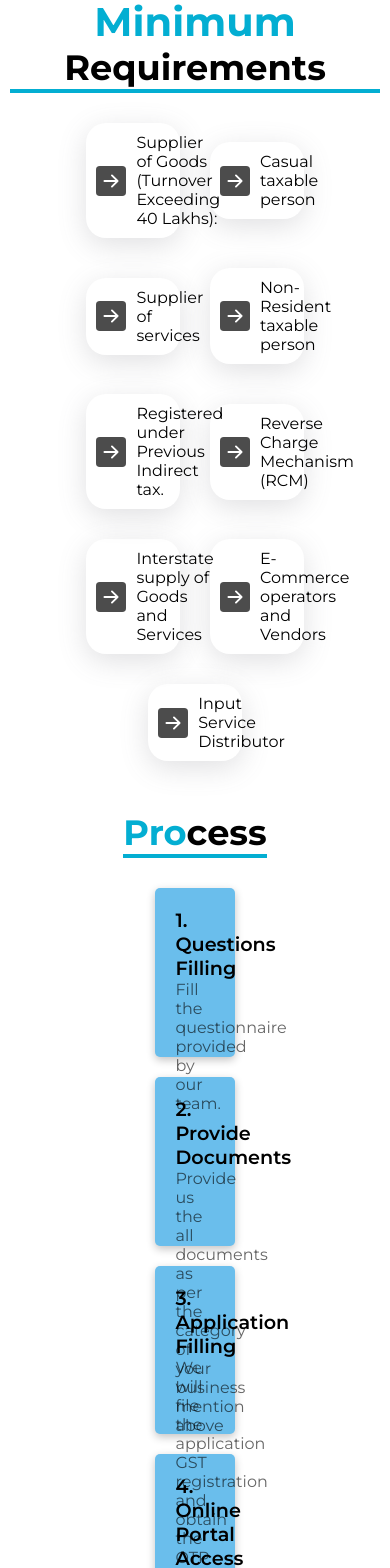
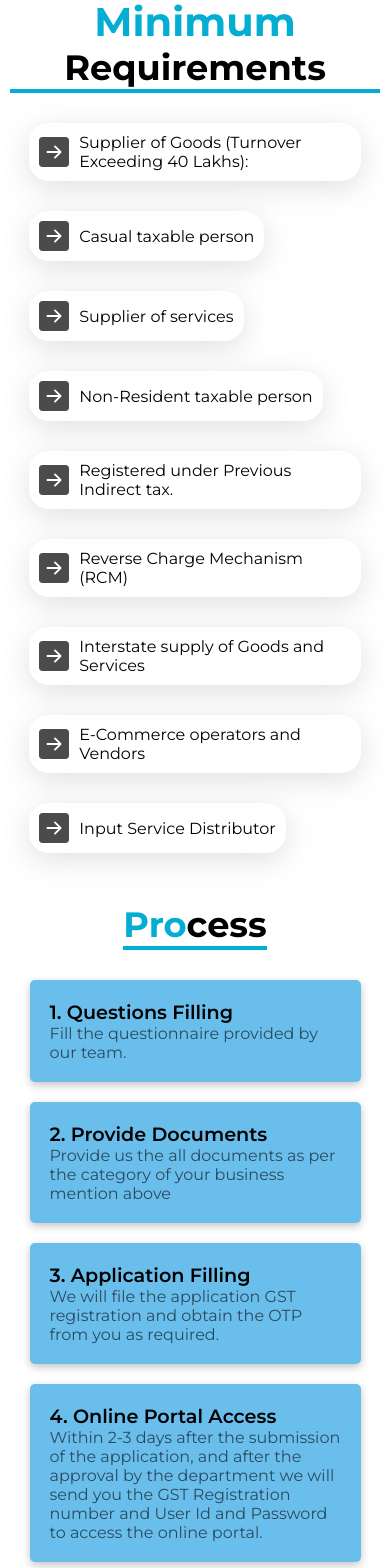
Before and after one commit to lakhan06/legalYodha, a React (Vite) app: page /GST_Registration in a window 390 px wide. Shown: the part 1480-3048 px from the top of the page. Built offline with nearby package versions, Linux system fonts and the light colour scheme.

Commit message:
responsive

```diff
--- a/src/components/servicePage_components/docRequired/DocRequired.css
+++ b/src/components/servicePage_components/docRequired/DocRequired.css
@@ -43,7 +43,6 @@
   border-radius: 20px;
   margin: 10px;
   /* font-size: 15px; */
-
 }
 
 .docRecLogo {
@@ -53,3 +52,37 @@
   color: rgb(250, 199, 136);
   text-shadow: 3px 3px 2px rgba(0, 0, 0, 0.3);
 }
+
+@media screen and (max-width: 850px) {
+  .singleDocRec {
+    flex-direction: column;
+    justify-content: center;
+    text-align: center;
+    align-items: center;
+    width: 35vw;
+    font-size: .9rem;
+  }
+  .docRecContainer {
+    width: 90vw;
+  }
+}
+
+@media screen and (max-width: 600px) {
+  .singleDocRec {
+    flex-direction: row;
+    width: auto;
+    text-align: left;
+  }
+
+  .docRecContainer {
+    flex-direction: column;
+    width: 80vw;
+  }
+}
+
+
+@media screen and (max-width: 300px) {
+  .singleDocRec {
+    flex-direction: column;
+  }
+}
--- a/src/components/servicePage_components/minRequirement/MinRequirement.css
+++ b/src/components/servicePage_components/minRequirement/MinRequirement.css
@@ -35,10 +35,7 @@
   border-radius: 20px;
   display: flex;
   gap: 10px;
-  /* justify-content: center; */
   align-items: center;
-  /* text-align: justify; */
-  /* flex: 1 0 30%; */
   width: 30%;
 }
 
@@ -47,3 +44,25 @@
   flex-shrink: 0;
   opacity: 0.7;
 }
+
+@media screen and (max-width: 860px) {
+  .minReqContainer {
+    width: 90vw;
+
+  }
+  .singleMinReq {
+    width: 40%;
+  }
+}
+
+@media screen and (max-width: 500px) {
+  .minReqContainer {
+    width: 85vw;
+    flex-direction: column;
+    align-items: flex-start;
+
+  }
+  .singleMinReq {
+    width: auto;
+  }
+}
--- a/src/components/servicePage_components/processOfRegistration/Process.css
+++ b/src/components/servicePage_components/processOfRegistration/Process.css
@@ -7,11 +7,7 @@
 .process_heading {
   font-size: 2.2rem;
   text-align: center;
-  /* text-shadow: 3px 3px 2px rgba(0, 0, 0, 0.2); */
   border-bottom: 4px solid var(--dark1);
-
-  /* text-transform: uppercase; */
-  /* width: 40%; */
   text-align: center;
 
 }
@@ -26,12 +22,13 @@
 
 .processes_container {
   display: flex;
+  justify-content: center;
+  column-gap: 0px;
+  /* margin: 20px 150px; */
+  margin: 20px 0;
+  width: 80vw;
+  align-items: center;
   flex-wrap: wrap;
-  justify-content: center;
-  column-gap: 40px;
-  /* row-gap: 20px; */
-  margin: 20px 150px;
-  align-items: center;
 
 }
 .singleProcess {
@@ -56,3 +53,26 @@
 .singleProcess .processDescription {
   opacity: 0.6;
 }
+
+@media screen and (max-width: 1000px) {
+  .processes_container {
+    width: 90vw;
+    column-gap: 10px
+  }
+}
+
+@media screen and (max-width: 900px) {
+  .singleProcess {
+    width: 40vw;
+  }
+}
+
+@media screen and (max-width: 800px) {
+  .processes_container {
+    flex-direction: column;
+  }
+  .singleProcess{
+    height: auto;
+    width: auto;
+  }
+}
```
